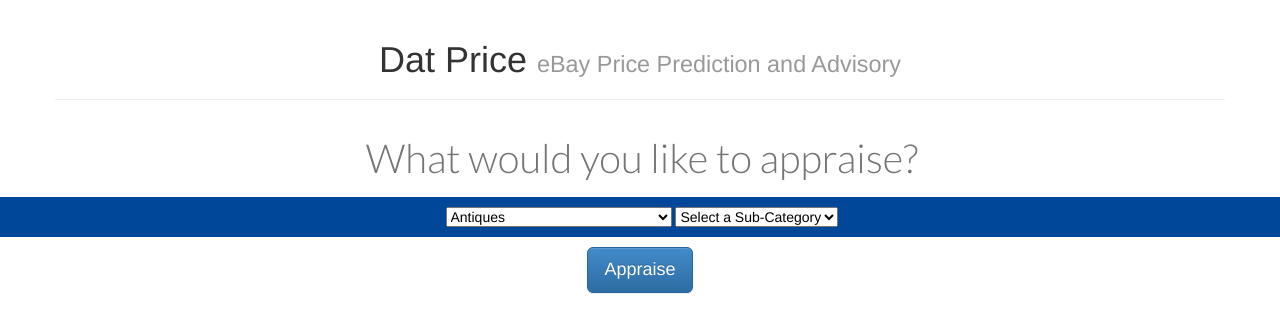
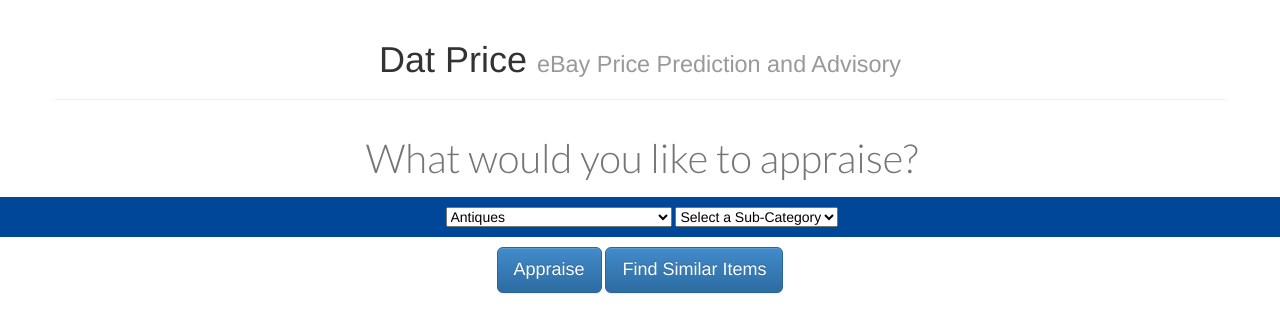
Before and after one commit to craigpalermo/DatPrice, a Django app: page / in a window 1280 px wide. Shown: the top 333 px of the page. Run offline with Django 3.2, Linux system fonts and the light colour scheme.

Commit message:
added things to similar page

```diff
--- a/ebay_history/search.py
+++ b/ebay_history/search.py
@@ -13,3 +13,13 @@ def get_search_results_json(keywords, categoryId):
                                        'sortOrder': 'EndTimeSoonest'})
     json_string = json.dumps(api.response_dict().get('searchResult').get('item'))
     return json_string
+
+def get_similar_listings(keywords, categoryId):
+    api = finding(appid=APPID)
+    api.execute('findItemsAdvanced', {'keywords': keywords,
+                         'categoryId': categoryId,
+                         'ListingType': 'FixedPrice',
+                         'soldItemsOnly': 'false',
+                         'sortOrder': 'EndTimeSoonest'})
+    json_string = json.dumps(api.response_dict().get('searchResult').get('item'))
+    return json_string
--- a/ebay_history/static/js/main.js
+++ b/ebay_history/static/js/main.js
@@ -72,4 +72,14 @@ $(document).ready(function () {
     }
     fadeInOut();
     */
+
+    /* Submit buttons for search form */
+    $("#similar-button").click(function() {
+        $("#search-form").attr('action', '/similar/');
+        $("#search-form").submit();
+    });
+    $("#appraise-button").click(function() {
+        $("#search-form").attr('action', '/');
+        $("#search-form").submit();
+    });
 });
--- a/ebay_history/templates/home.html
+++ b/ebay_history/templates/home.html
@@ -4,7 +4,7 @@
 {% block content %}
 <div class="row">
     <div id="search-div" class="col-lg-12 col-centered">
-        <form name='search' action='/' method='post'>
+        <form id='search-form' name='search' method='post'>
             {% csrf_token %}
             <div class="row">
                 <label for='keywords'></label>
@@ -23,7 +23,8 @@
             </div>
 
             <div id="submitButton" class="row">
-                <input class='btn btn-primary btn-lg' type='submit' value='Appraise'>
+                <input class='btn btn-primary btn-lg' type='button' value='Appraise' id="appraise-button">
+                <input class='btn btn-primary btn-lg' type='button' value='Find Similar Items' id="similar-button">
             </div>
         </form>
     </div>
--- a/ebay_history/urls.py
+++ b/ebay_history/urls.py
@@ -1,6 +1,6 @@
 from django.conf.urls import patterns, include, url
 
-from views import HomeView
+from views import HomeView, SimilarView
 
 from django.contrib import admin
 admin.autodiscover()
@@ -8,7 +8,7 @@ admin.autodiscover()
 urlpatterns = patterns('',
     # Examples:
     url(r'^$', HomeView.as_view(), name='home'),
-    # url(r'^blog/', include('blog.urls')),
+    url(r'^similar/$', SimilarView.as_view(), name='similar'),
 
     url(r'^admin/', include(admin.site.urls)),
 )
--- a/ebay_history/views.py
+++ b/ebay_history/views.py
@@ -2,7 +2,7 @@ from django.http import HttpResponse
 from django.views.generic.base import View
 from django.shortcuts import render
 
-from search import get_search_results_json
+from search import get_search_results_json, get_similar_listings
 from datetime import datetime
 from time import mktime
 from operator import itemgetter
@@ -62,3 +62,22 @@ class HomeView(View):
             "show_graph": True
         }
         return render(request, self.template_name, data)
+
+
+class SimilarView(View):
+    template_name = 'similar-listings.html'
+
+    def post(self, request):
+        keywords = request.POST.get('keywords')
+        categoryId = request.POST.get('categoryId')
+        json_string = get_similar_listings(keywords, categoryId)
+        results = json.loads(json_string)
+
+        values = []
+        for item in results:
+            values.append(item['title']['value'])
+        print values
+        data = {
+            "items": values,
+        }
+        return render(request, self.template_name, data)
```
